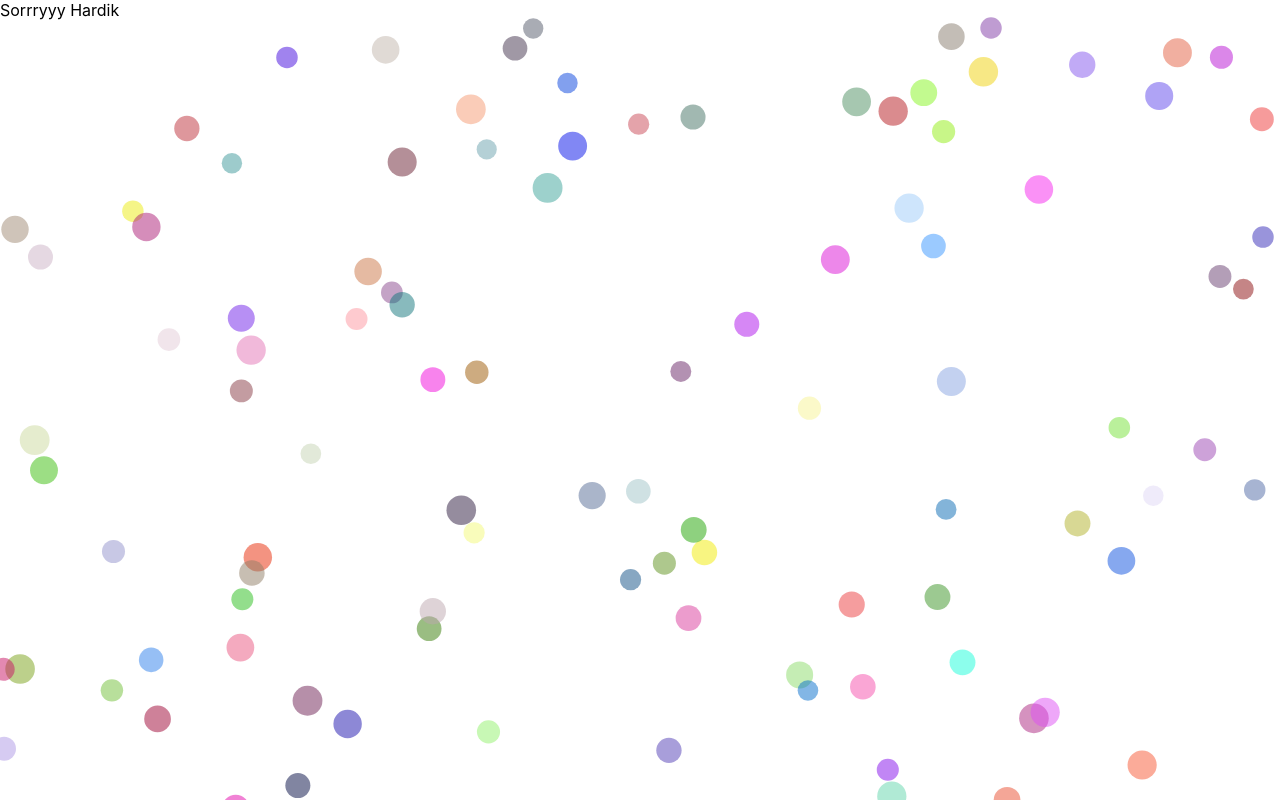
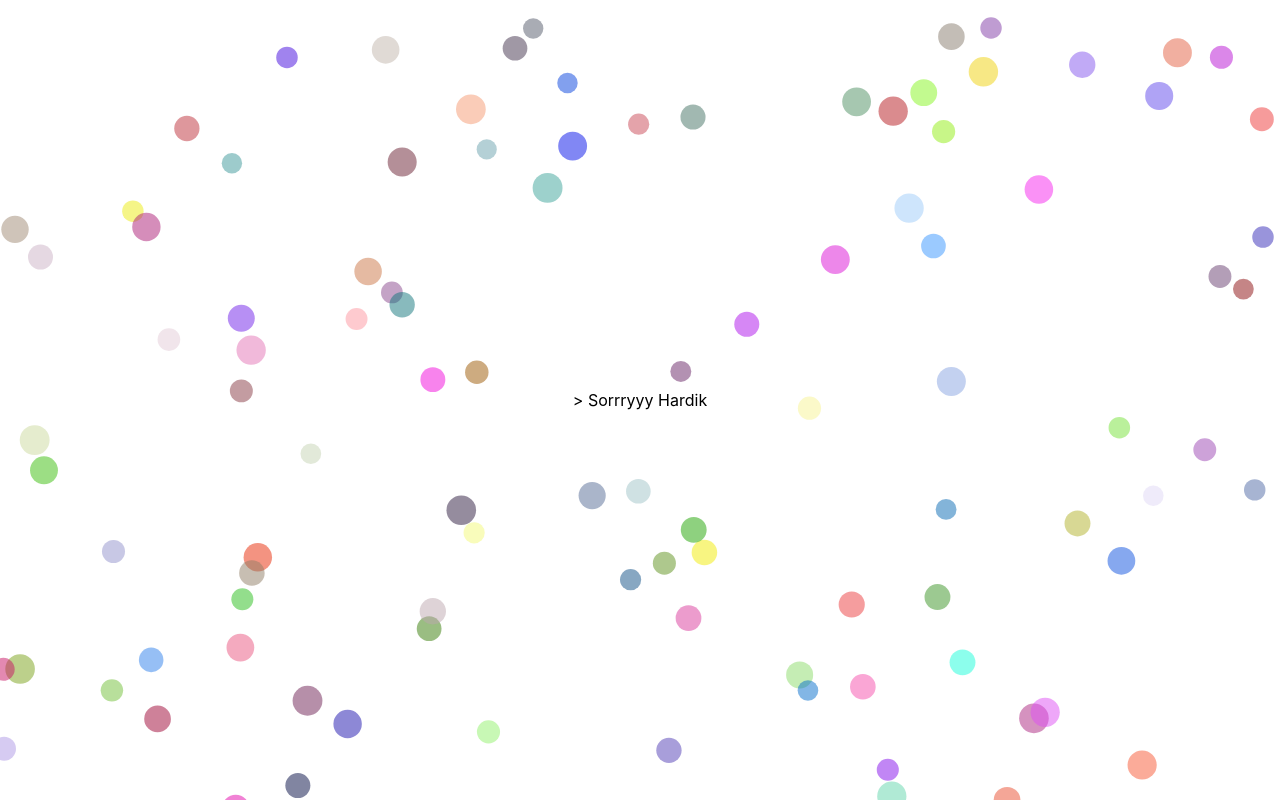
Before and after one commit to mehardiknaik/greeting, a Next.js app: page /Hardik in a window 1280 px wide. Built offline with nearby package versions, Linux system fonts and the light colour scheme.

Commit message:
Update [name].js

```diff
--- a/pages/[name].js
+++ b/pages/[name].js
@@ -10,7 +10,7 @@ function Main({ name }) {
         <title>{name}</title>
       </Head>
       <Particle />
-      <div>
+      <div className={styles.main}>>
         Sorrryyy {name}
       </div>
     </>
```
